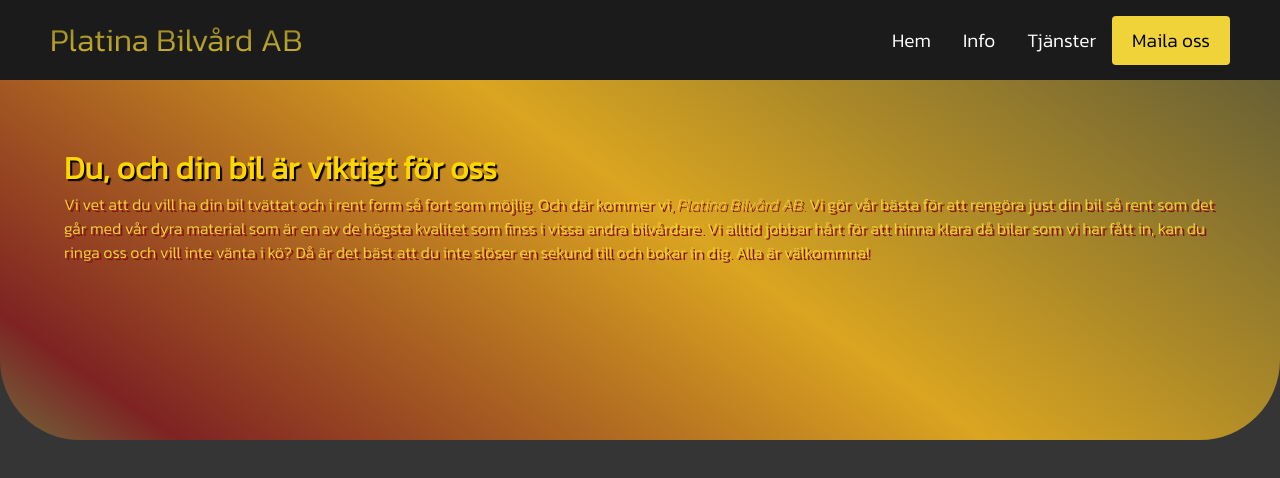
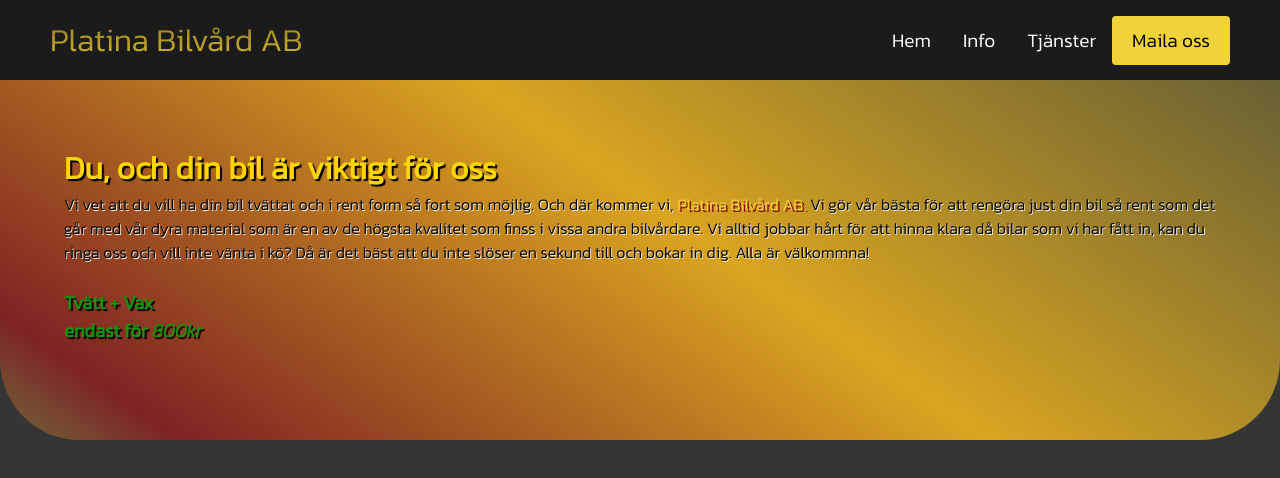
Before and after one commit to Yaq8bi/platinaBilv-rdAB, a plain HTML site: page index.html in a window 1280 px wide. Drawn offline with Linux system fonts and the light colour scheme.

Commit message:
Add files via upload

```diff
--- a/index.html
+++ b/index.html
@@ -5,7 +5,7 @@
     <meta http-equiv="X-UA-Compatible" content="IE=edge">
     <meta name="viewport" content="width=device-width, initial-scale=1.0">
     <link rel="stylesheet" href="style.css">
-    <title>Document</title>
+    <title>Platina Bilvård AB</title>
 </head>
 <body>
 
@@ -39,8 +39,14 @@
 
         <div class="intro">
             <h1 class="welcome-text">Du, och din bil är viktigt för oss</h1>
-            <p>Vi vet att du vill ha din bil tvättat och i rent form så fort som möjlig. Och där kommer vi, <i>Platina Bilvård AB.</i> Vi gör vår bästa för att rengöra just din bil så rent som det går med vår dyra material som är en av de högsta kvalitet som finss i vissa andra bilvårdare. Vi alltid jobbar hårt för att hinna klara då bilar som vi har fått in, kan du ringa oss och vill inte vänta i kö? Då är det bäst att du inte slöser en sekund till och bokar in dig. Alla är välkommna!</p>
+            <p>Vi vet att du vill ha din bil tvättat och i rent form så fort som möjlig. Och där kommer vi, <strong>Platina Bilvård AB.</strong> Vi gör vår bästa för att rengöra just din bil så rent som det går med vår dyra material som är en av de högsta kvalitet som finss i vissa andra bilvårdare. Vi alltid jobbar hårt för att hinna klara då bilar som vi har fått in, kan du ringa oss och vill inte vänta i kö? Då är det bäst att du inte slöser en sekund till och bokar in dig. Alla är välkommna!</p>
 
+            <div class="second-card">
+            <img src="byggnad" alt="" class="byggnad">
+
+            <h3>Tvätt + Vax</h3>
+            <h3>endast för <i>800kr</i> </h3>
+        </div>
         </main>
 
     </div>
--- a/style.css
+++ b/style.css
@@ -215,15 +215,25 @@
     background: linear-gradient(35deg, #70683B, rgb(126, 35, 35) 10%, goldenrod, #686034);
 }
 
-.intro h1{
+main h1, h2, h3{
     text-shadow:2px 2px 1px black;
     color: gold;
 }
 
+main i, h3{
+    text-shadow:2px 2px 1px black;
+    color: rgb(13, 151, 13);
+}
+main strong{
+    font-weight: 300;
+    color: #F0D338;
+    text-shadow: 2px 2px rgb(138, 16, 16);
+}
+
 .intro p{
     font-weight: 300;
-    color: #F0D338;
-    text-shadow: .15em .15em rgb(138, 16, 16);
+    color: #000;
+    text-shadow: .05em .05em #f2f2f2;
 }
 
 
```
Also changed, not shown: info.html (+1 -1 lines).
